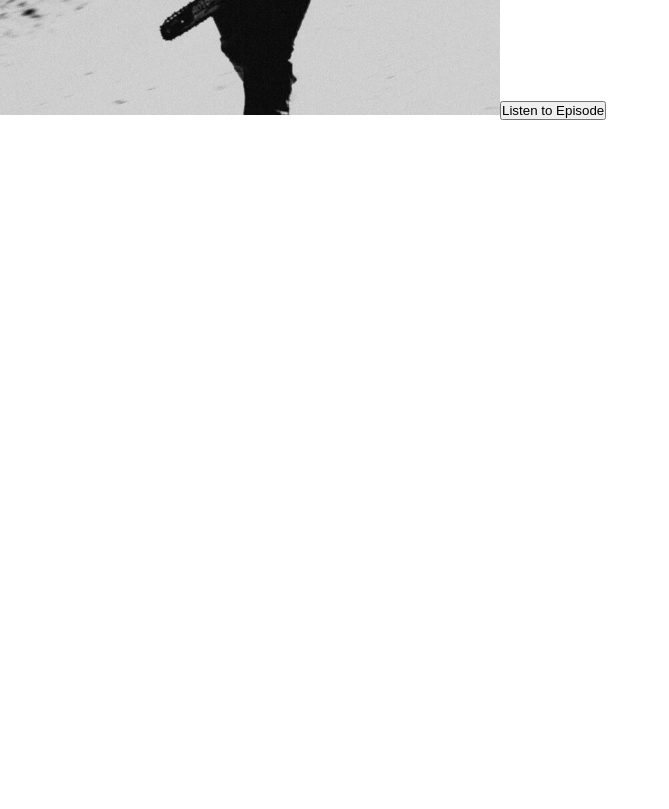
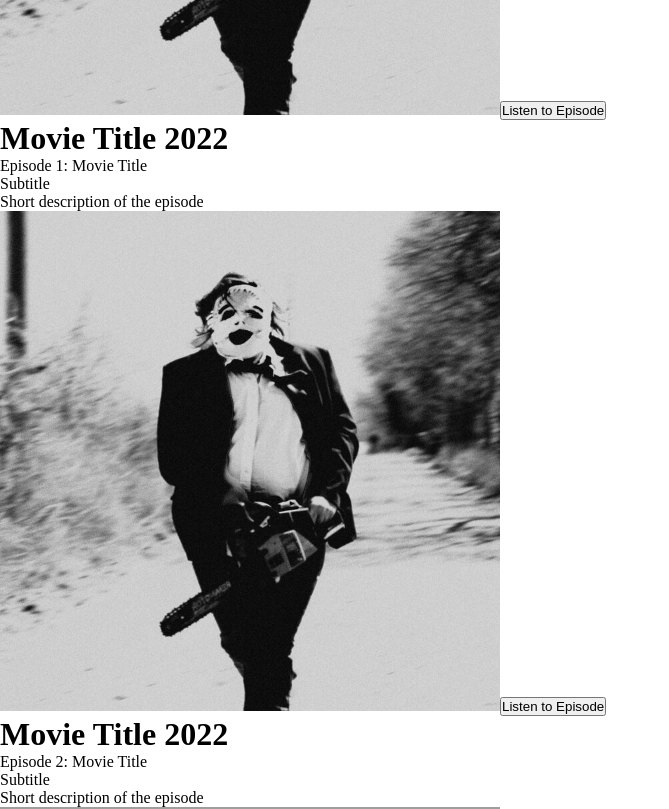
Before and after one commit to alexwiench/feargenics, a Next.js app: page / in a window 1280 px wide. Shown: the part 600-1409 px from the top of the page, without its empty margins (0-669 px from the left). Before the commit the page ends 800 px from the top, so only its background shows below. Built offline with nearby package versions, Linux system fonts and the light colour scheme; grey boxes are pictures that could not be loaded.

Commit message:
Add recent episodes list - unstyled

```diff
--- /dev/null
+++ b/components/molecules/EpisodeCarouselItem.js
@@ -0,0 +1,43 @@
+import React from 'react';
+import PropTypes from 'prop-types';
+import EpisodeThumbnail from '../atoms/EpisodeThumbnail';
+
+export default function EpisodeCarouselItem({ episode }) {
+	const { film, subtitle, shortDescription, thumbnail, title } = episode;
+	const { title: filmTitle, releaseYear } = film;
+	return (
+		<>
+			<h1>
+				{filmTitle} {releaseYear}
+			</h1>
+			<p>{title}</p>
+			<p>{subtitle}</p>
+			<p>{shortDescription}</p>
+			<EpisodeThumbnail thumbnail={thumbnail} filmTitle={title} />
+			<button>Listen to Episode</button>
+		</>
+	);
+}
+
+EpisodeCarouselItem.propTypes = {
+	episode: PropTypes.shape({
+		film: PropTypes.shape({
+			title: PropTypes.string,
+			releaseYear: PropTypes.number,
+		}),
+		title: PropTypes.string,
+		subtitle: PropTypes.string,
+		shortDescription: PropTypes.string,
+		thumbnail: PropTypes.any,
+	}),
+};
+
+EpisodeCarouselItem.defaultProps = {
+	film: {
+		title: 'Film title',
+		releaseYear: 1999,
+	},
+	title: 'Episode title',
+	subtitle: 'Episode Subtitle',
+	shortDescription: 'Short episode description',
+};
--- /dev/null
+++ b/components/organisms/EpisodeCarousel.js
@@ -0,0 +1,15 @@
+import React from 'react';
+import EpisodeCarouselItem from '../molecules/EpisodeCarouselItem';
+
+export default function EpisodeCarousel({ episodes, amount }) {
+	const mostRecentEpisodes = episodes.slice(0, amount); // filter to only
+	return (
+		<>
+			<div>
+				{mostRecentEpisodes.map((episode) => (
+					<EpisodeCarouselItem key={episode.guid} episode={episode} />
+				))}
+			</div>
+		</>
+	);
+}
--- a/pages/index.js
+++ b/pages/index.js
@@ -6,6 +6,7 @@ import { episodes } from '/data.js';
 //components
 import Layout from '../components/Layout';
 import HomeHero from '../components/organisms/HomeHero';
+import EpisodeCarousel from '../components/organisms/EpisodeCarousel';
 
 //not needed yet but will helpful when connecting to an api
 export async function getStaticProps() {
@@ -30,6 +31,7 @@ export default function Home({ mostRecentEpisode, episodes }) {
 			</Head>
 			<Layout>
 				<HomeHero data={mostRecentEpisode} />
+				<EpisodeCarousel episodes={episodes} amount={3} />
 			</Layout>
 		</>
 	);
```
